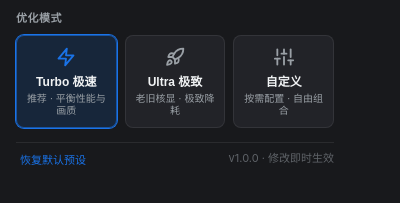
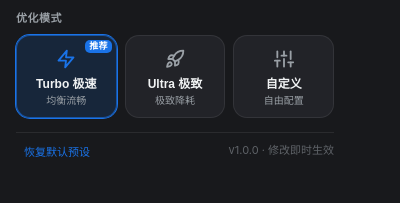
Before and after one commit to HogskinKitty/aistudio-turbo, a browser extension: page popup/popup.html in a window 400 px wide. Shown: the part 55-258 px from the top of the page. Drawn offline with Linux system fonts and the light colour scheme.

Commit message:
feat: streamline mode descriptions to single line, add recommendation badge, and smooth border radii

```diff
--- a/popup/popup.css
+++ b/popup/popup.css
@@ -57,7 +57,7 @@
 .brand-logo {
   width: 28px;
   height: 28px;
-  border-radius: 6px;
+  border-radius: 8px;
 }
 
 .brand-text {
@@ -149,10 +149,11 @@
 }
 
 .mode-btn {
+  position: relative;
   background-color: var(--bg-secondary);
   border: 1px solid var(--border-color);
-  border-radius: 8px;
-  padding: 10px 6px;
+  border-radius: 14px;
+  padding: 12px 6px 10px;
   color: var(--text-primary);
   cursor: pointer;
   display: flex;
@@ -160,7 +161,8 @@
   align-items: center;
   text-align: center;
   gap: 4px;
-  transition: all 0.2s ease;
+  transition: all 0.2s cubic-bezier(0.4, 0, 0.2, 1);
+  overflow: visible;
 }
 
 .mode-btn:hover {
@@ -172,6 +174,26 @@
   background-color: rgba(26, 115, 232, 0.15);
   border-color: var(--border-active);
   box-shadow: 0 0 0 1px var(--accent-color);
+}
+
+.mode-badge {
+  position: absolute;
+  top: 4px;
+  right: 4px;
+  font-size: 9px;
+  font-weight: 600;
+  line-height: 1;
+  padding: 2px 4px;
+  border-radius: 5px;
+  background: rgba(26, 115, 232, 0.2);
+  color: #8ab4f8;
+  letter-spacing: 0.2px;
+  pointer-events: none;
+}
+
+.mode-btn.active .mode-badge {
+  background: var(--accent-color);
+  color: #ffffff;
 }
 
 .mode-icon {
@@ -191,23 +213,28 @@
 .mode-name {
   font-weight: 600;
   font-size: 12px;
+  white-space: nowrap;
 }
 
 .mode-desc {
   font-size: 10px;
   color: var(--text-secondary);
   line-height: 1.2;
+  white-space: nowrap;
+  overflow: hidden;
+  text-overflow: ellipsis;
+  width: 100%;
 }
 
 /* 自定义列表 */
 .custom-section {
   background-color: var(--bg-secondary);
   border: 1px solid var(--border-color);
-  border-radius: 8px;
+  border-radius: 14px;
   padding: 12px;
   display: flex;
   flex-direction: column;
-  gap: 10px;
+  gap: 8px;
 }
 
 .option-item {
@@ -215,6 +242,8 @@
   align-items: center;
   justify-content: space-between;
   gap: 10px;
+  padding: 3px 4px;
+  border-radius: 8px;
 }
 
 .option-info {
@@ -298,8 +327,8 @@
   color: var(--accent-color);
   font-size: 11px;
   cursor: pointer;
-  padding: 2px 4px;
-  border-radius: 4px;
+  padding: 4px 8px;
+  border-radius: 8px;
 }
 
 .reset-btn:hover {
--- a/popup/popup.html
+++ b/popup/popup.html
@@ -29,13 +29,14 @@
       <div class="section-label">优化模式</div>
       <div class="mode-selector">
         <button class="mode-btn active" data-mode="turbo" id="btn-mode-turbo">
+          <span class="mode-badge">推荐</span>
           <span class="mode-icon">
             <svg width="20" height="20" viewBox="0 0 24 24" fill="none" stroke="currentColor" stroke-width="2.2" stroke-linecap="round" stroke-linejoin="round">
               <polygon points="13 2 3 14 12 14 11 22 21 10 12 10 13 2"></polygon>
             </svg>
           </span>
           <span class="mode-name">Turbo 极速</span>
-          <span class="mode-desc">推荐 · 平衡性能与画质</span>
+          <span class="mode-desc">均衡流畅</span>
         </button>
         <button class="mode-btn" data-mode="ultra" id="btn-mode-ultra">
           <span class="mode-icon">
@@ -47,7 +48,7 @@
             </svg>
           </span>
           <span class="mode-name">Ultra 极致</span>
-          <span class="mode-desc">老旧核显 · 极致降耗</span>
+          <span class="mode-desc">极致降耗</span>
         </button>
         <button class="mode-btn" data-mode="custom" id="btn-mode-custom">
           <span class="mode-icon">
@@ -64,7 +65,7 @@
             </svg>
           </span>
           <span class="mode-name">自定义</span>
-          <span class="mode-desc">按需配置 · 自由组合</span>
+          <span class="mode-desc">自由配置</span>
         </button>
       </div>
     </section>
```
